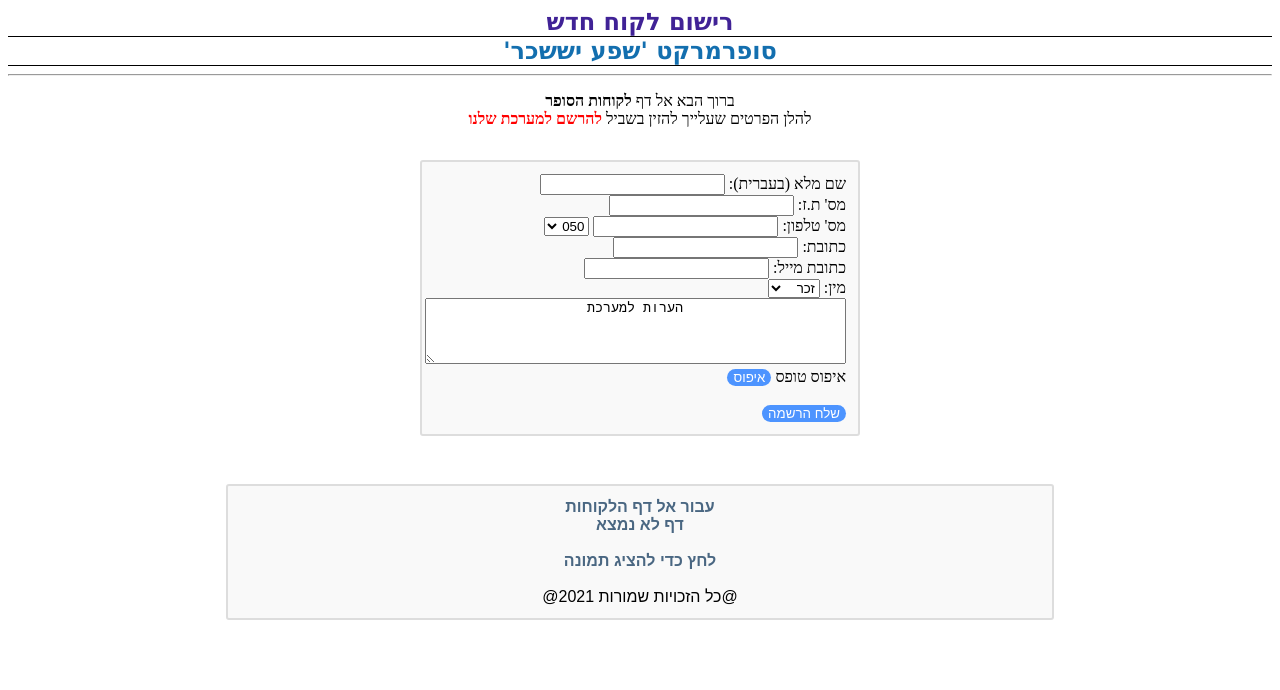
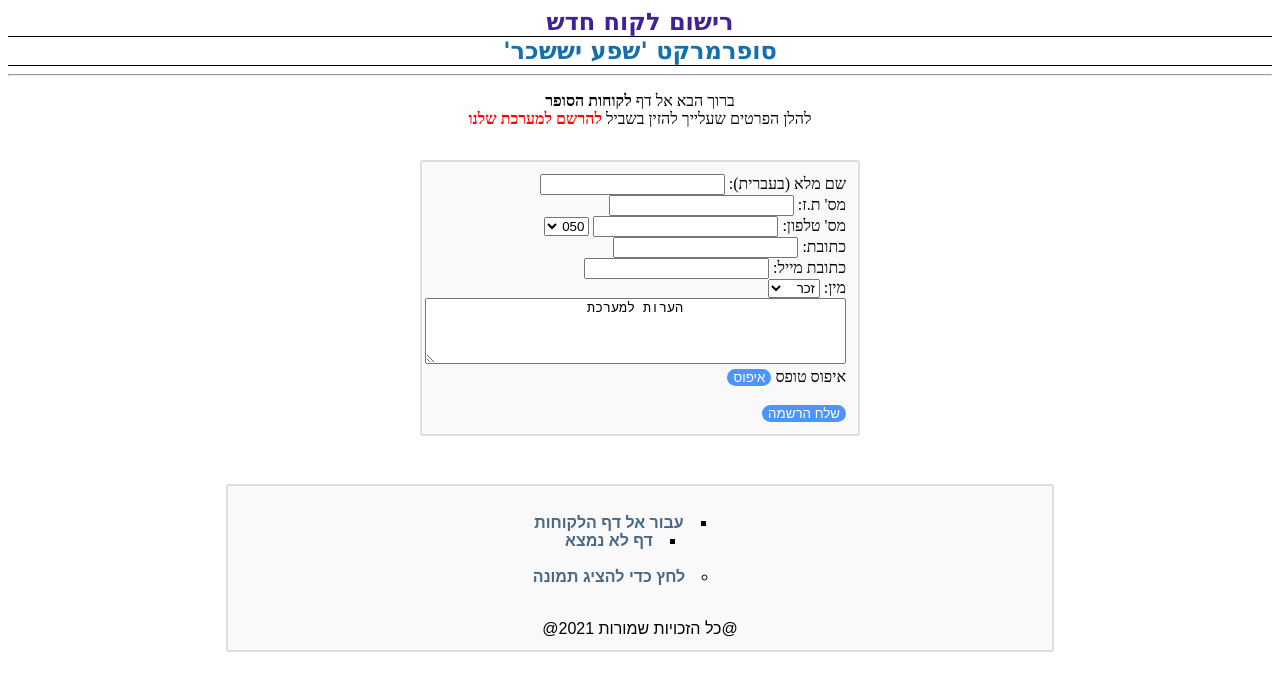
Before and after one commit to Omri110/Javascript_Register_Customer_System, a plain HTML site: page index.html in a window 1280 px wide. Drawn offline with Linux system fonts and the light colour scheme.

Commit message:
Add files via upload

```diff
--- a/Site_Style.css
+++ b/Site_Style.css
@@ -9,6 +9,16 @@ Overall document style
 #costumers-container { outline-style: none; }
 form { outline-style: none; }
 
+
+li {
+    list-style: circle;
+    list-style-position: inside;
+  }
+
+  .list {
+    list-style: square;
+    list-style-position: inside;
+  }
 
 #phone_num
 {
@@ -96,6 +106,16 @@ h2
     width: 800px;
     font-weight: bold;
     font-family:sans-serif
+
+}
+
+.gray-box-img
+{
+    margin: 0 auto;
+    background:#f9f9f9;
+    border:2px solid #ddd;
+    border-radius:3px;
+
 
 }
 
--- a/index.html
+++ b/index.html
@@ -113,19 +113,19 @@
 
 
 	<div class="gray-box" align="center">
-	<div>
+		<ul>
+		<li class="list">
 		<a href="./Customer_Table.html">עבור אל דף הלקוחות</a>
-	</div>
+		</li>
 
-	<div>
+		<li class="list">
 		<a href="./404.html">דף לא נמצא</a>
-	</div>
+		</li>
 	<br>
-
-
-	<div>
+		<li>
 		<a href="./pic.html">לחץ כדי להציג תמונה</a>
-	</div>
+		</li>
+		</ul>
 	<br>
 
 	<div class="nobold">
```
